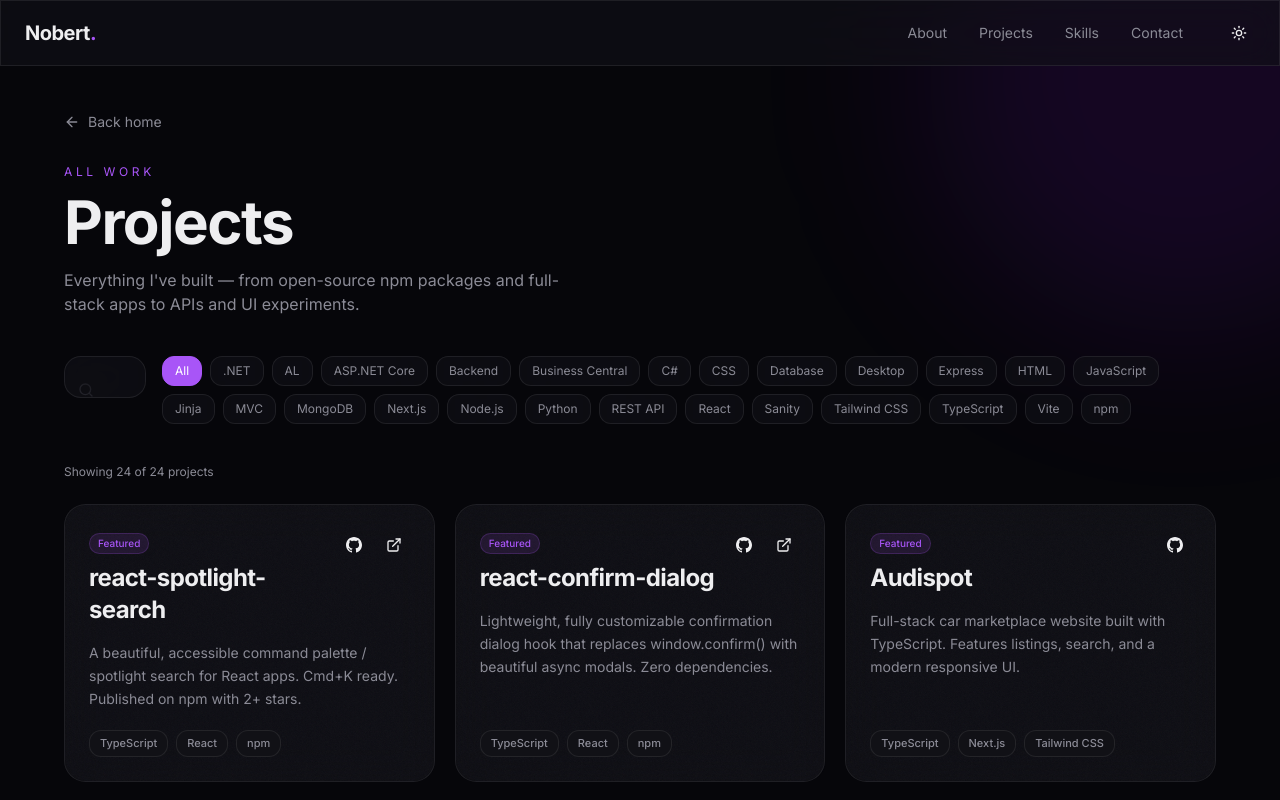
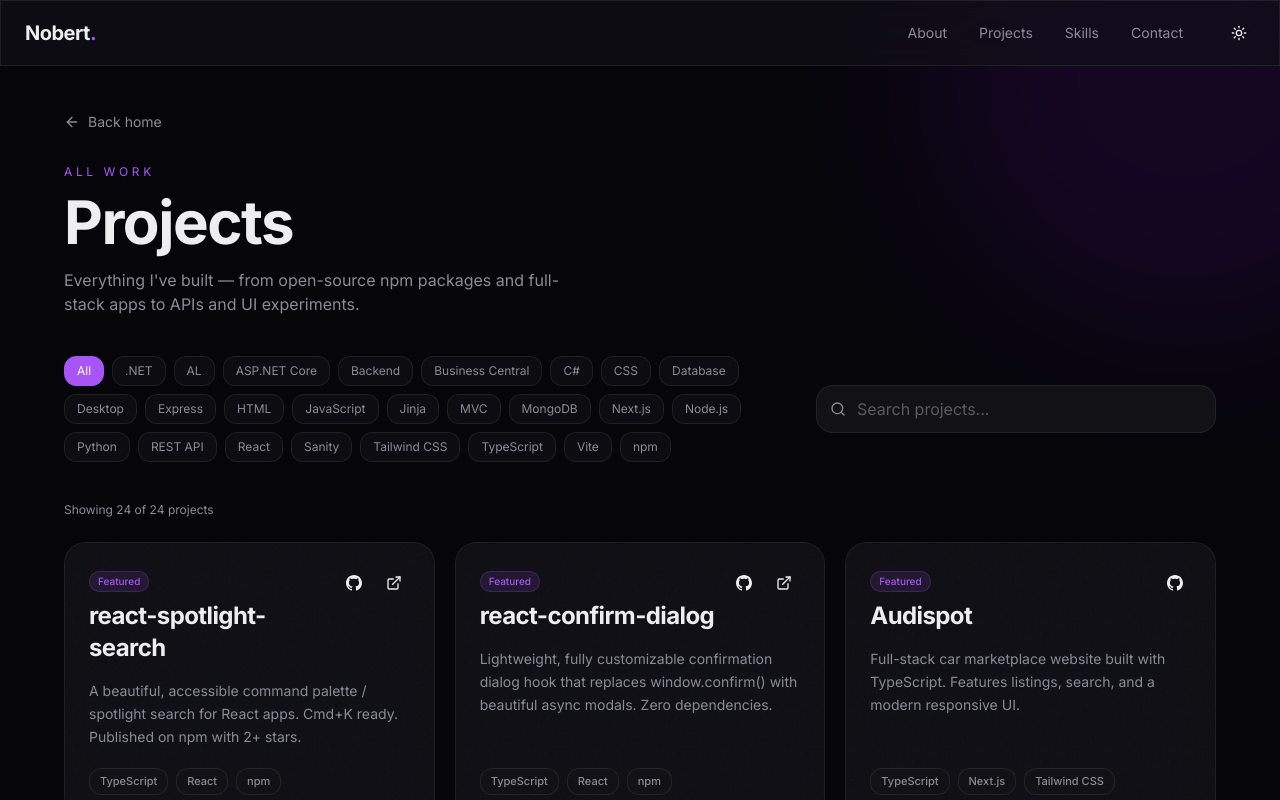
Before and after one commit to NOBERT167/my-portfolio, a Next.js app: page /projects in a window 1280 px wide. Shown: the top 800 px of the page. Built offline with nearby package versions, Linux system fonts and the light colour scheme.

Commit message:
fix: fixed search on projects

```diff
--- a/app/projects/page.tsx
+++ b/app/projects/page.tsx
@@ -69,13 +69,13 @@ export default function ProjectsPage() {
 
           {/* Search & filters */}
           <motion.div
-            className="flex flex-col md:flex-row gap-4 mb-10"
+            className="flex flex-col md:flex-row-reverse gap-4 mb-10"
             initial={{ opacity: 0, y: 20 }}
             animate={{ opacity: 1, y: 0 }}
             transition={{ delay: 0.2, duration: 0.5 }}
           >
             {/* Search */}
-            <div className="relative flex-1 max-w-md">
+            <div className="relative w-full md:w-[400px] shrink-0 flex items-center">
               <Search
                 size={16}
                 className="absolute left-3.5 top-1/2 -translate-y-1/2 text-muted-foreground"
@@ -85,7 +85,8 @@ export default function ProjectsPage() {
                 placeholder="Search projects..."
                 value={search}
                 onChange={(e) => setSearch(e.target.value)}
-                className="w-full pl-10 pr-10 py-2.5 rounded-xl glass-card text-sm placeholder:text-muted-foreground focus:outline-none focus:border-[var(--neon)]/30 transition-colors"
+                style={{ color: "inherit" }}
+                className="w-full h-12 pl-10 pr-10 rounded-xl bg-[var(--surface)] border border-[var(--glass-border)] text-base text-foreground placeholder:text-muted-foreground/60 focus:outline-none focus:border-[var(--neon)]/40 focus:ring-2 focus:ring-[var(--neon)]/20 transition-all appearance-none"
               />
               {search && (
                 <button
```
